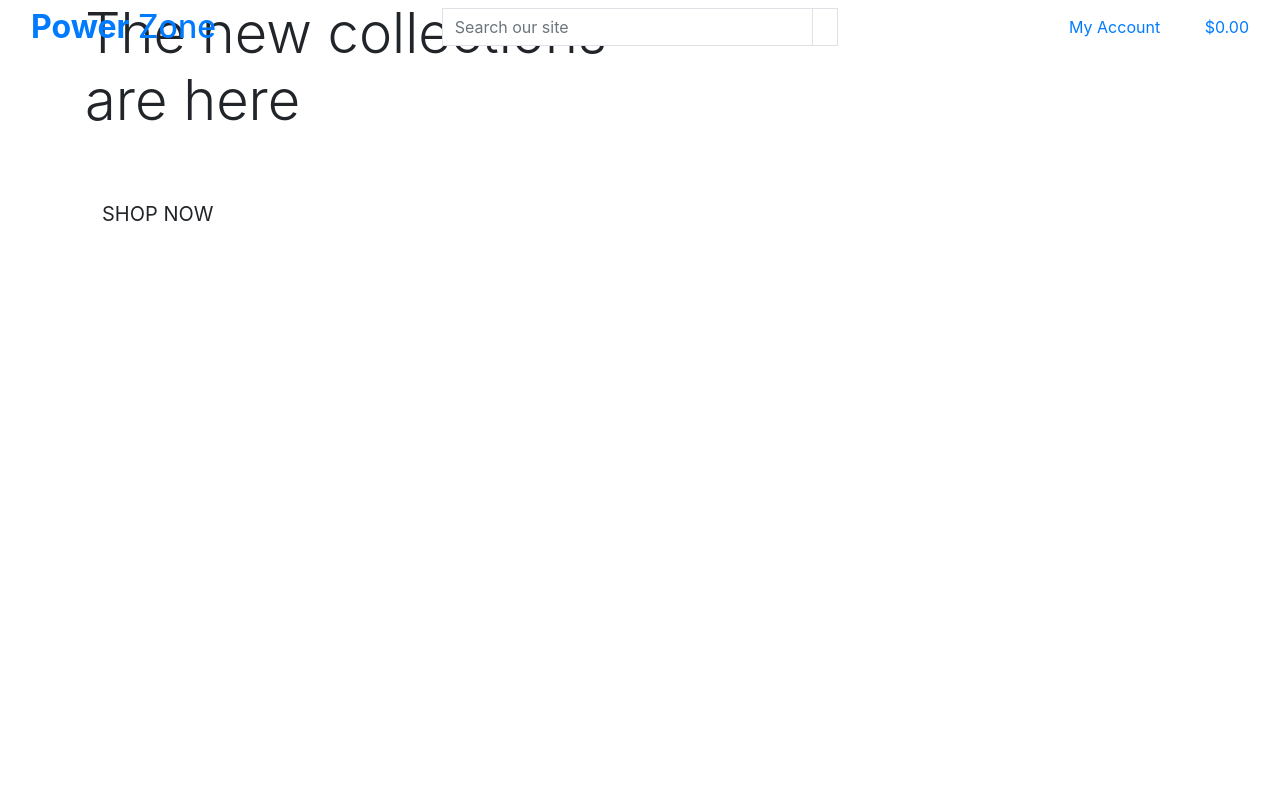
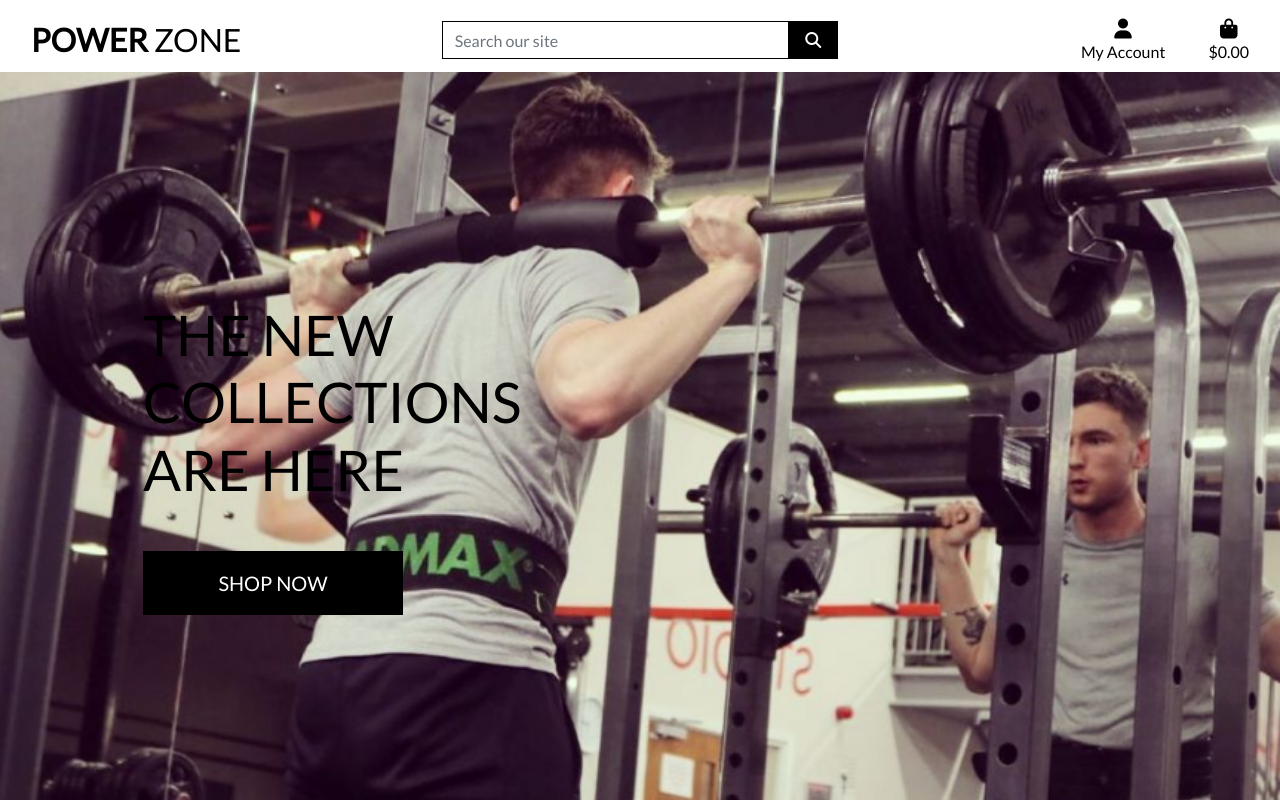
Before and after one commit to Code-Institute-Submissions/dylanocallaghan-MS4_DecResub, a Django app: template home/templates/home/index.html in a window 1280 px wide. Run offline with Django 3.2, Linux system fonts and the light colour scheme; the template is opened without the code that fills it, so the values that code supplies are empty; some libraries are stand-ins or nearby versions.

Commit message:
complete homepage header and CSS

```diff
--- a/power_zone/urls.py
+++ b/power_zone/urls.py
@@ -15,9 +15,11 @@ Including another URLconf
 """
 from django.contrib import admin
 from django.urls import path, include
+from django.conf import settings
+from django.conf.urls.static import static
 
 urlpatterns = [
     path('admin/', admin.site.urls),
     path('accounts/', include('allauth.urls')),
     path('', include('home.urls')),
-]
+] + static(settings.MEDIA_URL, document_root=settings.MEDIA_ROOT)
--- /dev/null
+++ b/static/css/base.css
@@ -0,0 +1,81 @@
+html {
+    height: 100%;
+}
+
+body {
+    background: url('/media/homepage_background_cropped.jpg') no-repeat center center fixed;
+    background-size: cover;
+    height: calc(100vh - 164px);
+    color: #555;
+    font-family: 'Lato';
+}
+
+/* from Bulma */
+.icon {
+    align-items: center;
+    display: inline-flex;
+    justify-content: center;
+    height: 1.5rem;
+    width: 1.5rem;
+}
+
+.logo-font {
+    text-transform: uppercase;
+}
+
+.main-logo-link {
+    width: fit-content;
+}
+
+.shop-now-button {
+    background: black;
+    color: white;
+    min-width: 260px;
+}
+
+.btn-black {
+    background: black;
+    color: white;
+}
+
+.shop-now-button:hover,
+.shop-now-button:active,
+.shop-now-button:focus,
+.btn-black:hover,
+.btn-black:active,
+.btn-black:focus {
+    background: #222;
+    color: white;
+}
+
+.text-black {
+    color: #000 !important;
+}
+
+.border-black {
+    border: 1px solid black !important;
+}
+
+/* -------------------------------- Media Queries */
+
+/* Slightly larger container on xl screens */
+@media (min-width: 1200px) {
+  .container {
+    max-width: 80%;
+  }
+}
+
+/* fixed top navbar only on medium and up */
+@media (min-width: 992px) {
+    .fixed-top-desktop-only {
+        position: fixed;
+        top: 0;
+        right: 0;
+        left: 0;
+        z-index: 1030;
+    }
+
+    .header-container {
+        padding-top: 164px;
+    }
+}
--- a/templates/base.html
+++ b/templates/base.html
@@ -15,12 +15,15 @@
 
     {% block corecss %}
         <link rel="stylesheet" href="https://stackpath.bootstrapcdn.com/bootstrap/4.4.1/css/bootstrap.min.css" integrity="sha384-Vkoo8x4CGsO3+Hhxv8T/Q5PaXtkKtu6ug5TOeNV6gBiFeWPGFN9MuhOf23Q9Ifjh" crossorigin="anonymous">
+        <link rel="stylesheet" href="https://fonts.googleapis.com/css?family=Lato&display=swap">
+        <link rel="stylesheet" href="{% static 'css/base.css' %}">
     {% endblock %}
 
     {% block extra_css %}
     {% endblock %}
 
     {% block corejs %}
+        <script src="https://kit.fontawesome.com/38bb27e10e.js" crossorigin="anonymous"></script>
         <script src="https://code.jquery.com/jquery-3.4.1.slim.min.js" integrity="sha384-J6qa4849blE2+poT4WnyKhv5vZF5SrPo0iEjwBvKU7imGFAV0wwj1yYfoRSJoZ+n" crossorigin="anonymous"></script>
         <script src="https://cdn.jsdelivr.net/npm/popper.js@1.16.0/dist/umd/popper.min.js" integrity="sha384-Q6E9RHvbIyZFJoft+2mJbHaEWldlvI9IOYy5n3zV9zzTtmI3UksdQRVvoxMfooAo" crossorigin="anonymous"></script>
         <script src="https://stackpath.bootstrapcdn.com/bootstrap/4.4.1/js/bootstrap.min.js" integrity="sha384-wfSDF2E50Y2D1uUdj0O3uMBJnjuUD4Ih7YwaYd1iqfktj0Uod8GCExl3Og8ifwB6" crossorigin="anonymous"></script>
@@ -29,11 +32,11 @@
     {% block extra_js %}
     {% endblock %}
 
-    <title>Boutique Ado {% block extra_title %}{% endblock %}</title>
+    <title>Power Zone {% block extra_title %}{% endblock %}</title>
   </head>
   <body>
     <header class="container-fluid fixed-top">
-        <div class="row">
+        <div id="topnav" class="row bg-white pt-lg-2 d-none d-lg-flex">
             <div class="col-12 col-lg-4 my-auto py-1 py-lg-0 text-center text-lg-left">
                 <a href="{% url 'home' %}" class="nav-link main-logo-link">
                     <h2 class="logo-font text-black my-0"><strong>Power</strong> Zone</h2>
```
Also changed, not shown: power_zone/settings.py (+3 -4 lines), media/homepage_background_cropped.jpg (added).
